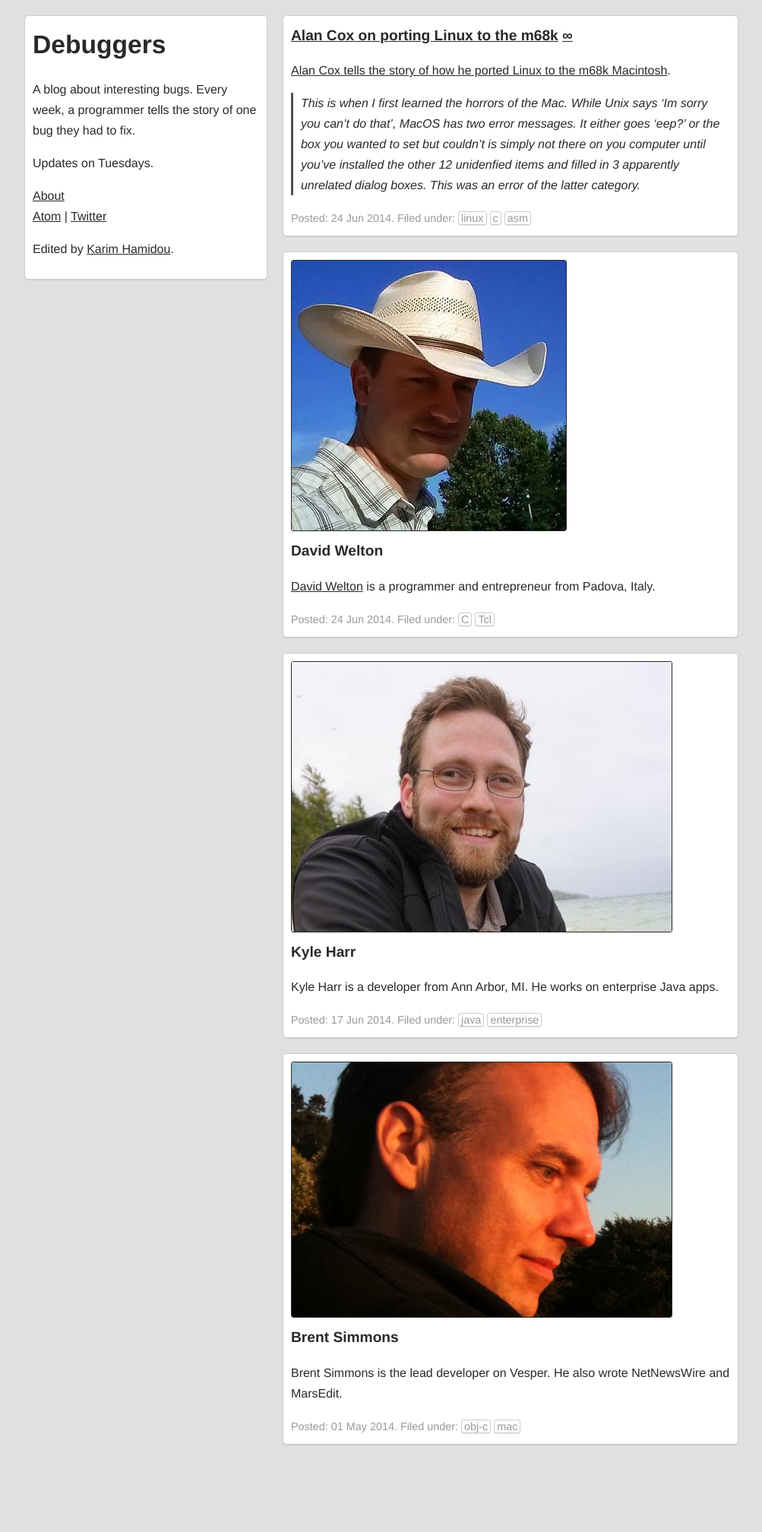
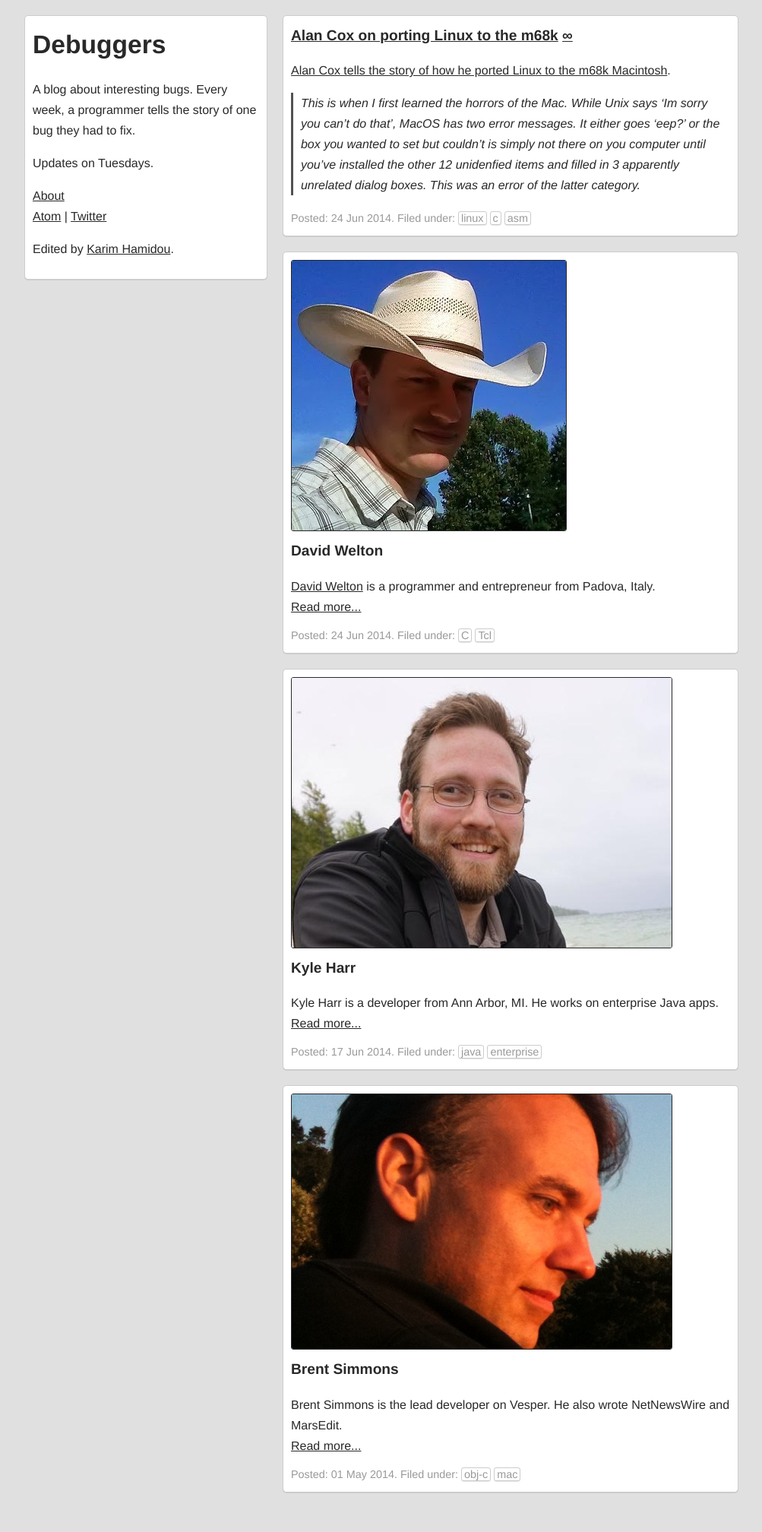
Before and after one commit to khamidou/debuggers, a Jekyll site: the page built from index.html, in a window 1280 px wide. Shown: the whole page at 76% size, without its empty margins (128-1131 px from the left). Built offline with Jekyll 4.4.1, drawn with Linux system fonts in a browser that asks for light colours; before the commit the page ends 1953 px from its top, so only the background shows below that.

Commit message:
added read more link

```diff
--- a/css/main.css
+++ b/css/main.css
@@ -100,6 +100,14 @@ h2 a:visited { color: #292929; }
     text-decoration: underline;
 }
 
+.post .textPost {
+    padding-bottom: 10px;
+}
+
+.post .textPost p {
+    margin-bottom: 0;
+}
+
 .post h1 a  {
   text-decoration: none;
 }
--- a/index.html
+++ b/index.html
@@ -23,6 +23,7 @@ title: Debuggers
             {% if post.content contains '<!-- more -->' %}
                 {{ post.content | split :'<!-- more -->' | first }}
             {% endif %}
+            <a href="{{ post.url }}">Read more...</a>
         </div>
         {% endif %}
         <span class="meta">Posted: {{ post.date | date_to_string }}.
```
